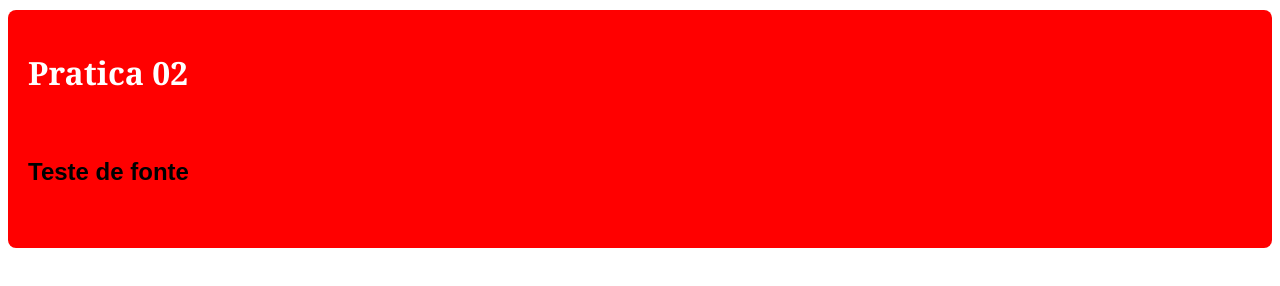
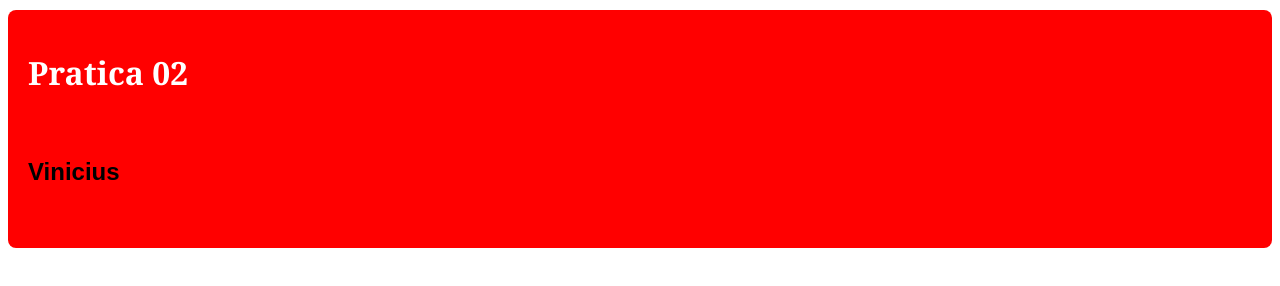
Before and after one commit to niciuoss/Gerencia2020.2, a plain HTML site: page pratica02.html in a window 1280 px wide. Drawn offline with Linux system fonts and the light colour scheme.

Commit message:
Mudança na linha 24, tag h2

```diff
--- a/pratica02.html
+++ b/pratica02.html
@@ -21,7 +21,7 @@
 	<body>
 		<div class="pratica2">
 			<h1>Pratica 02</h1><br>
-			<h2>Teste de fonte</h2><br>
+			<h2>Vinicius</h2><br>
 		</div>
 	</body>
 </html>
```
